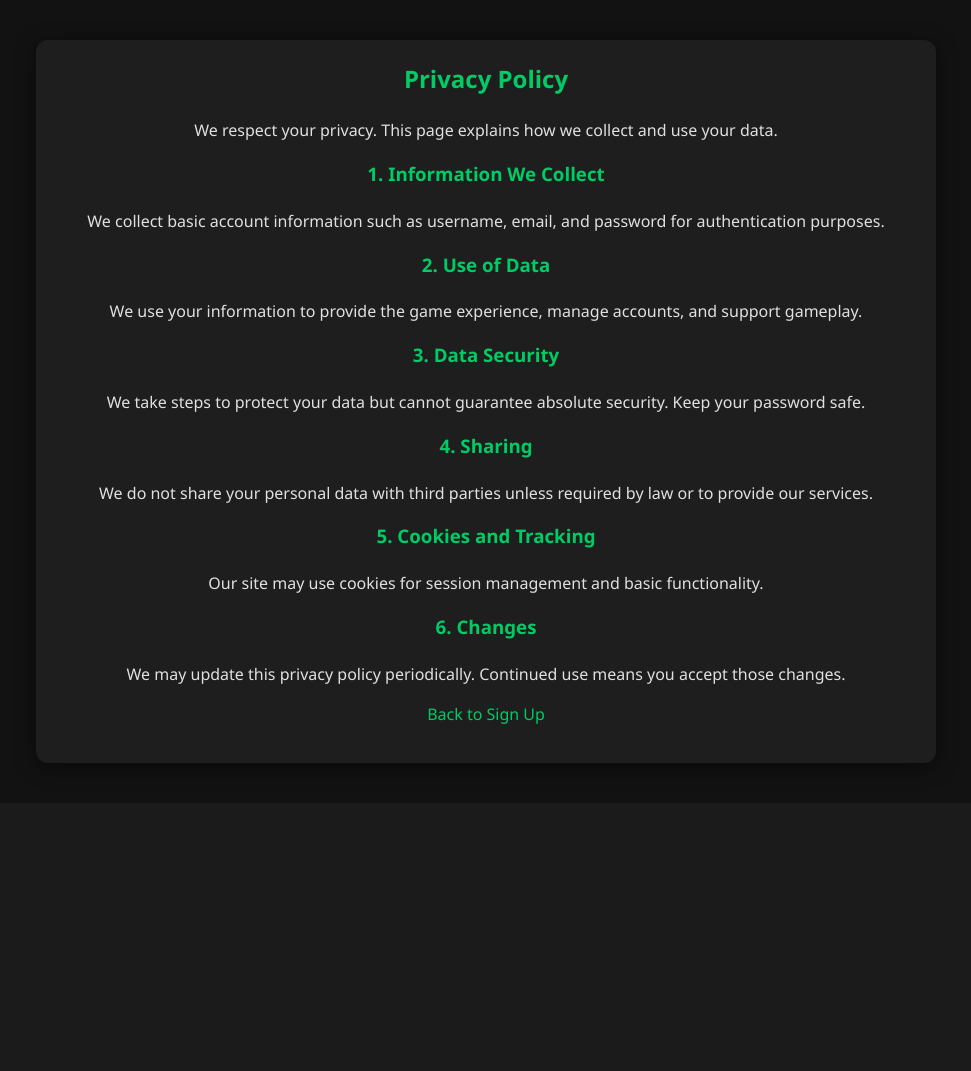
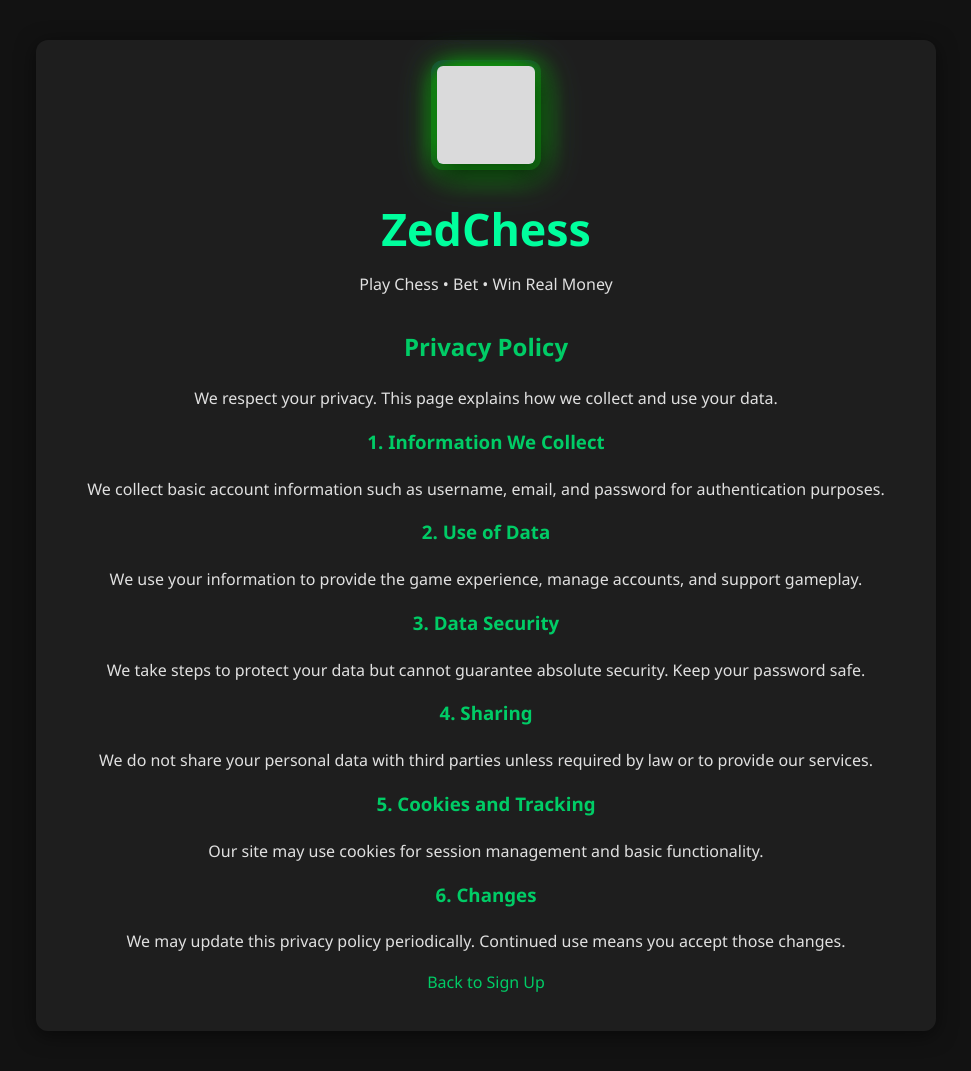
Before and after one commit to beenzuh20-rgb/zedchess, a Flask app: page /privacy in a window 1280 px wide. Shown: the whole page, without its empty margins (154-1125 px from the left). Before the commit the page ends 771 px from the top, so only its background shows below. Run offline with Flask 3, Linux system fonts and the light colour scheme; grey boxes are pictures that could not be loaded.

Commit message:
Update privacy.html

```diff
--- a/templates/privacy.html
+++ b/templates/privacy.html
@@ -7,6 +7,17 @@
 </head>
 <body>
     <div class="container">
+           <!-- === 3D ZAMBIAN KNIGHT LOGO === -->
+        <div style="text-align: center; margin-bottom: 30px;">
+            <img src="https://www.svgrepo.com/show/320070/chess-knight.svg"
+                 alt="ZedChess"
+                 class="zed-knight-logo"
+                 style="width: 110px; height: 110px;">
+            <h1 style="margin: 15px 0 8px 0; color: #00ff9d;">ZedChess</h1>
+            <p>Play Chess • Bet • Win Real Money</p>
+        </div>
+        <!-- ================================= -->
+
         <h2>Privacy Policy</h2>
         <p>We respect your privacy. This page explains how we collect and use your data.</p>
         <h3>1. Information We Collect</h3>
```
